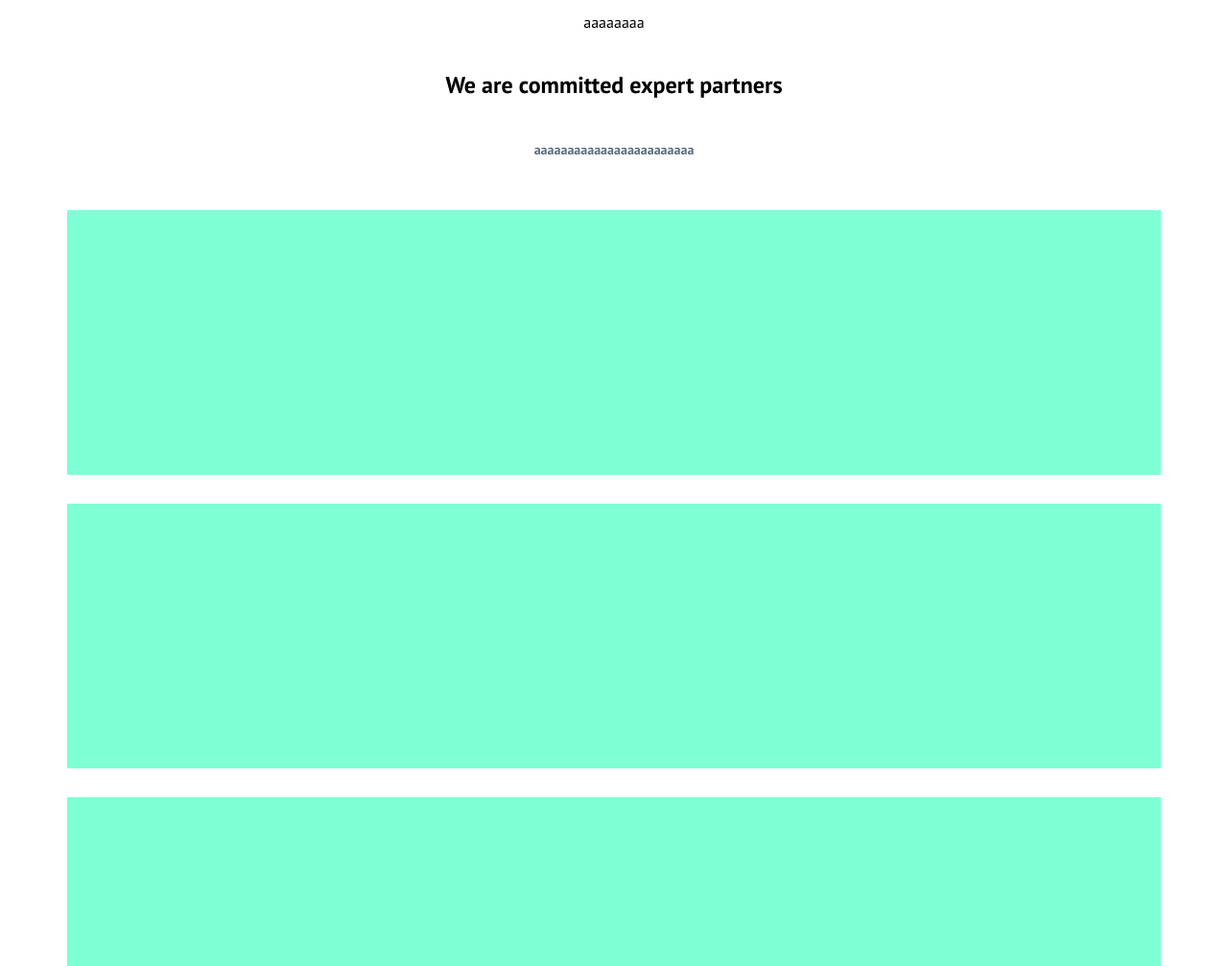
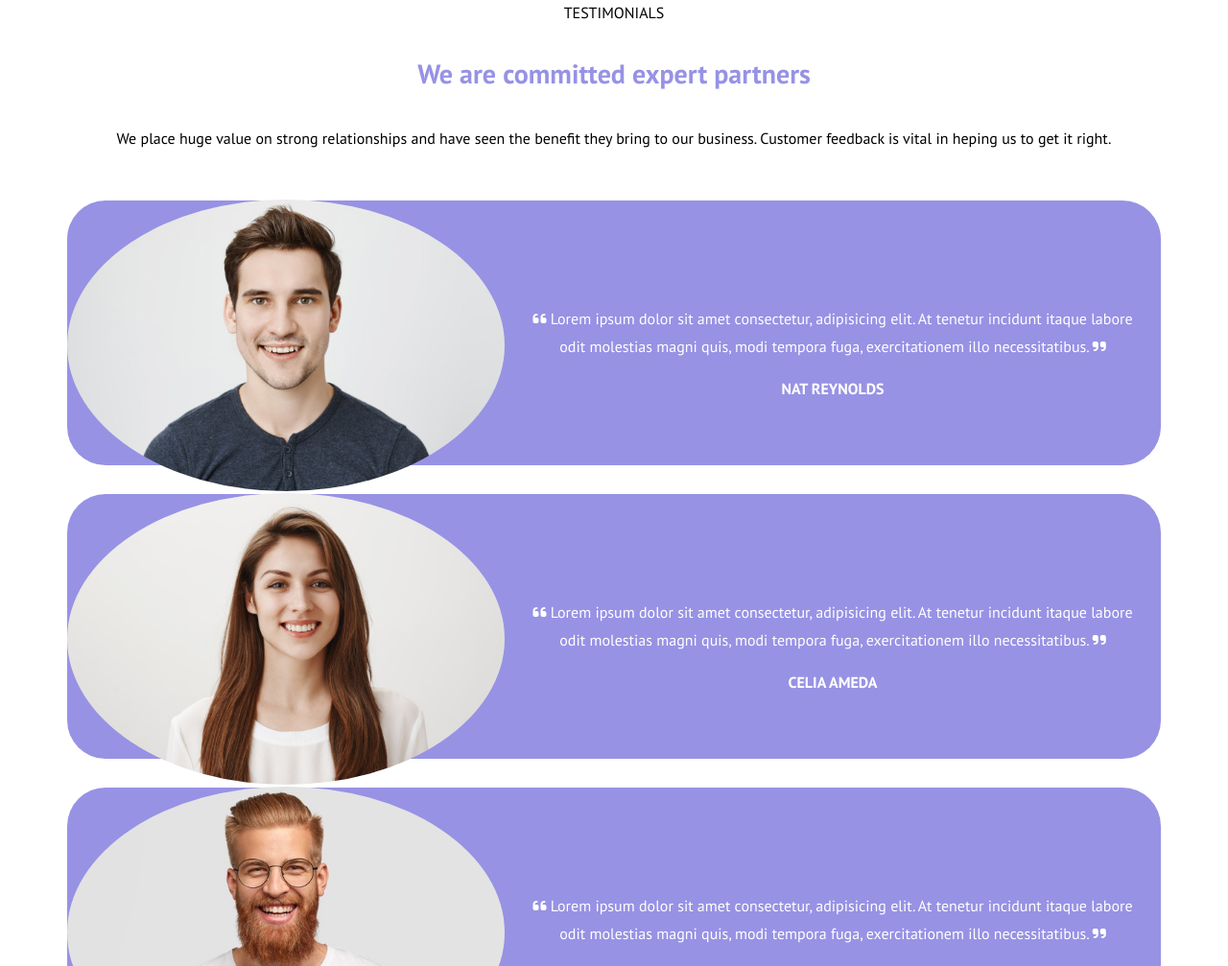
Before and after one commit to MiriamEvardi/htmlcss-responsive-layout, a plain HTML site: page index.html in a window 1280 px wide. Shown: the part 1793-2800 px from the top of the page at 96% size. Drawn offline with Linux system fonts and the light colour scheme.

Commit message:
section 3 completed

```diff
--- a/css/style.css
+++ b/css/style.css
@@ -56,6 +56,7 @@ p {
     font-weight: 600;
     color: #5a6e7f;
     line-height: 1.8em;
+    padding-bottom: 20px;
 }
 
 
@@ -99,14 +100,14 @@ p {
 
 .large-app .text h2 {
     text-align: left;
-    padding: 20px 32px;
-    font-size: 18px;
+    padding: 20px 30px;
+    font-size: 20px;
     color: #0084fd;
 }
 
 .large-app .text p {
     text-align: left;
-    padding: 0 32px;
+    padding: 0 30px;
 
 
 }
@@ -131,12 +132,14 @@ button {
 }
 
 .app h2 {
+    font-size: 20px;
     padding: 30px 0;
     color: #0084fd;
 }
 
 .app p {
     padding: 0 30px;
+    padding-bottom: 20px;
 
 }
 
@@ -157,6 +160,7 @@ section:nth-child(2) {
 }
 
 .inner .text h2 {
+    padding: 35px 0;
     font-size: 30px;
     color: white;
 }
@@ -215,33 +219,67 @@ section:nth-child(2) {
 
 }
 
-h2 {
-    padding: 40px 0;
+h1 {
+    color: #9792e4;
+    padding: 35px 0;
+    font-size: 28px;
 }
 
-.container div p {
-    padding-bottom: 20px;
+.container .testimonials p {
+    color: black;
+    font-weight: 400;
+    font-size: 16px;
 }
 
 .box {
     display: flex;
     flex-direction: column;
+    align-items: center;
+    padding-top: 30px;
+    border-radius: 40px;
 
     /*test*/
-    height: 500px;
+    height: auto;
 
     margin: 30px 0;
 
-    background-color: aquamarine;
+    background-color: #9792e4;
 }
 
 .box .pic {
-    height: 40%;
+    height: 180px;
+    width: 180px;
+    border-radius: 50%;
+
+}
+
+.box .pic img {
+    width: 100%;
+    height: 100%;
+    border-radius: 50%;
+
+    object-fit: cover;
 }
 
 .box .text {
     height: 60%;
+    padding-top: 30px;
+
 }
+
+.box .text p {
+    font-weight: 400;
+    font-size: 16px;
+    color: white;
+    padding: 0 15px;
+}
+
+.name {
+    padding: 20px;
+    font-weight: 700;
+    color: white;
+}
+
 
 
 
--- a/index.html
+++ b/index.html
@@ -134,27 +134,57 @@
 
         </section>
 
+
+
         <!-- Testimonials -->
         <section>
             <div class="container">
-                <div>
-                    <div>aaaaaaaa</div>
-                    <h2>We are committed expert partners</h2>
-                    <p>aaaaaaaaaaaaaaaaaaaaaaaa</p>
+                <div class="testimonials">
+                    <div>TESTIMONIALS</div>
+                    <h1>We are committed expert partners</h1>
+                    <p>We place huge value on strong relationships and have seen the benefit they bring to our business.
+                        Customer feedback is vital in heping us to get it right.</p>
                 </div>
 
 
                 <div class="box">
-                    <div class="pic"></div>
-                    <div class="text"></div>
+                    <div class="pic">
+                        <img src="img/testimonial1.jpg" alt="">
+                    </div>
+                    <div class="text">
+                        <p><i class="fa-solid fa-quote-left"></i> Lorem ipsum dolor sit amet consectetur, adipisicing
+                            elit. At tenetur incidunt itaque labore
+                            odit
+                            molestias magni quis, modi tempora fuga, exercitationem illo necessitatibus. <i
+                                class="fa-solid fa-quote-right"></i></p>
+                        <div class="name">NAT REYNOLDS</div>
+                    </div>
                 </div>
                 <div class="box">
-                    <div class="pic"></div>
-                    <div class="text"></div>
+                    <div class="pic">
+                        <img src="img/testimonial2.jpg" alt="">
+                    </div>
+                    <div class="text">
+                        <p><i class="fa-solid fa-quote-left"></i> Lorem ipsum dolor sit amet consectetur, adipisicing
+                            elit. At tenetur incidunt itaque labore
+                            odit
+                            molestias magni quis, modi tempora fuga, exercitationem illo necessitatibus. <i
+                                class="fa-solid fa-quote-right"></i></p>
+                        <div class="name">CELIA AMEDA</div>
+                    </div>
                 </div>
                 <div class="box">
-                    <div class="pic"></div>
-                    <div class="text"></div>
+                    <div class="pic">
+                        <img src="img/testimonial3.jpg" alt="">
+                    </div>
+                    <div class="text">
+                        <p><i class="fa-solid fa-quote-left"></i> Lorem ipsum dolor sit amet consectetur, adipisicing
+                            elit. At tenetur incidunt itaque labore
+                            odit
+                            molestias magni quis, modi tempora fuga, exercitationem illo necessitatibus. <i
+                                class="fa-solid fa-quote-right"></i></p>
+                        <div class="name">BOB ROBERTS</div>
+                    </div>
                 </div>
 
 
```
